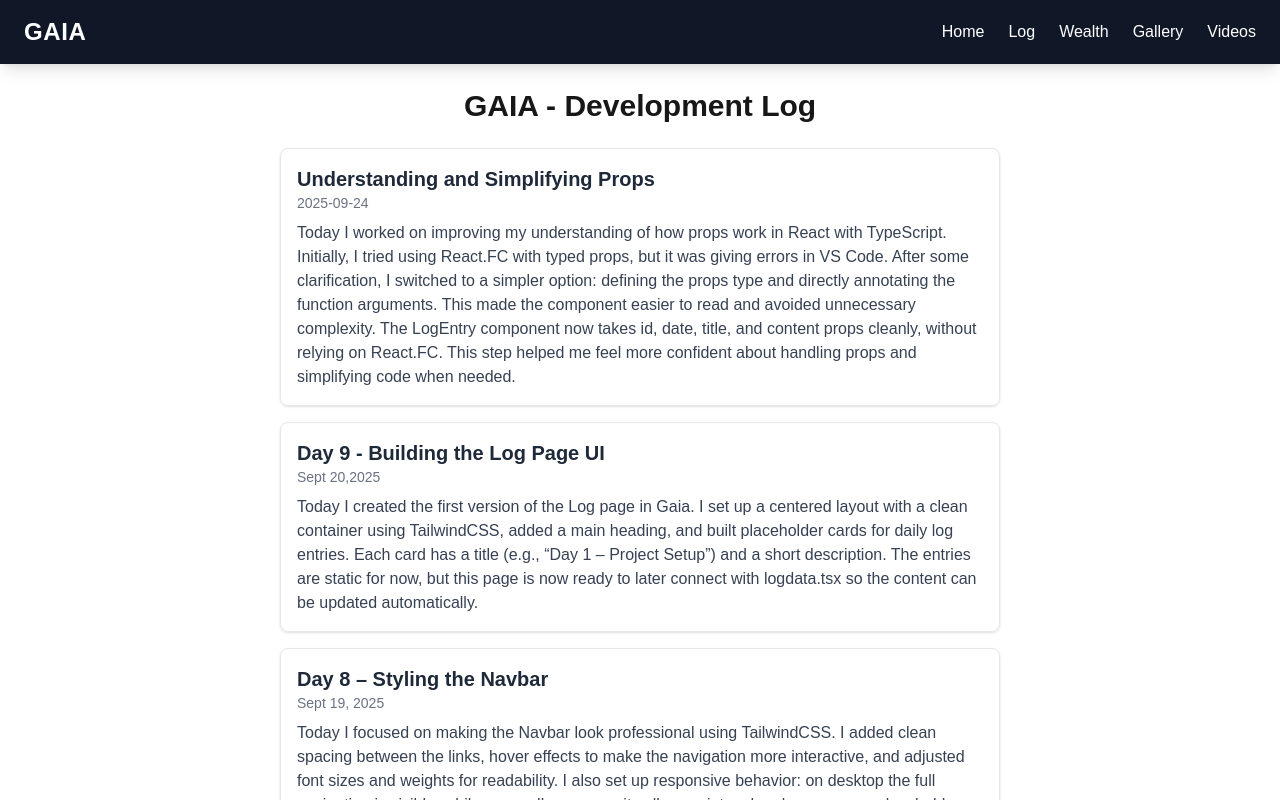
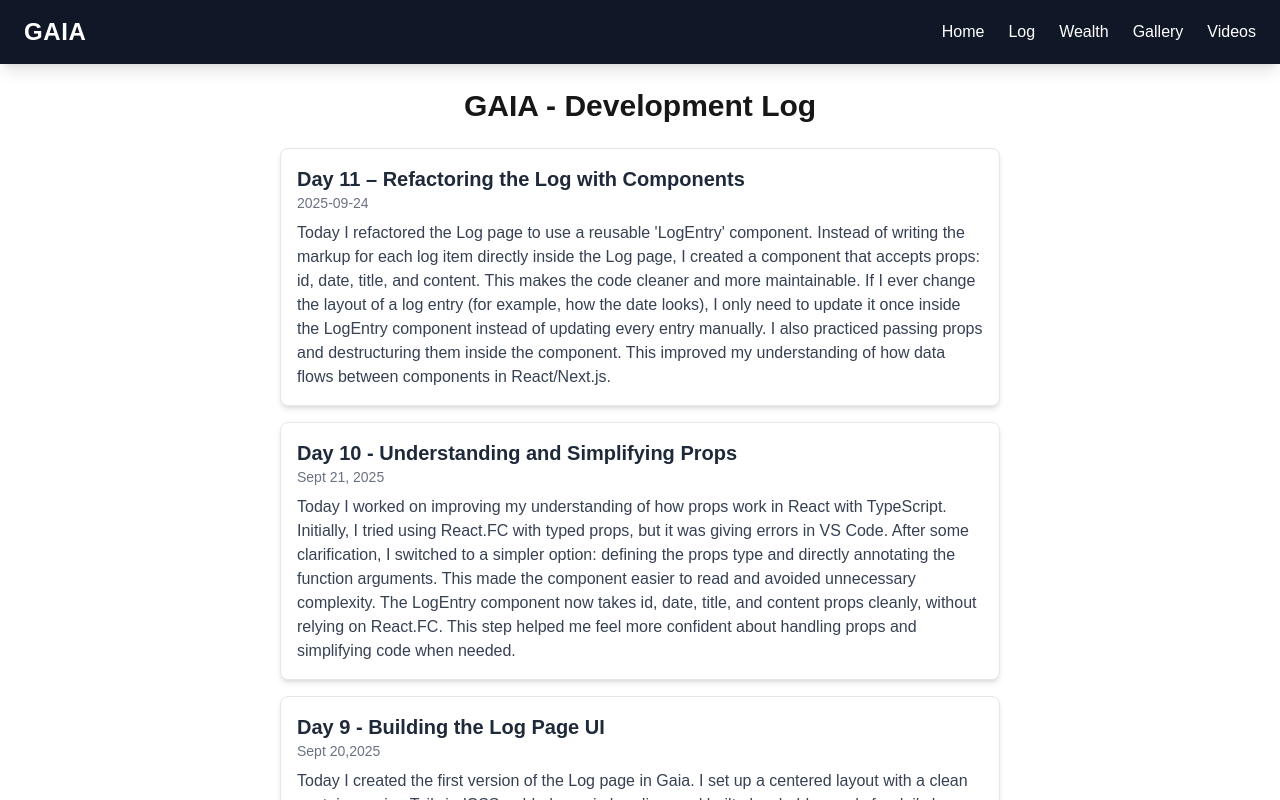
Before and after one commit to Mostafa-El-Masry/gaia, a Next.js app: page /log in a window 1280 px wide. Shown: the top 800 px of the page. Built offline with nearby package versions, Linux system fonts and the light colour scheme.

Commit message:
log update

```diff
--- a/app/components/LogEntry.tsx
+++ b/app/components/LogEntry.tsx
@@ -1,21 +1,19 @@
-// components/LogEntry.tsx
-import React from "react";
 
-interface LogEntryProps {
+type LogEntryProps =  {
   id: number;
   date: string;
   title: string;
   content: string;
 }
 
-const LogEntry = ({ id, date, title, content }: LogEntryProps) => {
+export default function LogEntry ({ id, date, title, content }: LogEntryProps) {
   return (
-    <div className="mb-4 max-w-3xl mx-auto p-4 border border-gray-200 rounded-lg shadow-sm hover:shadow-md transition">
+    <>
+    <div className="bg-white mb-4 max-w-3xl mx-auto p-4 border border-gray-200 rounded-lg shadow-md hover:shadow-sm transition">
       <h3 className="text-xl font-bold text-gray-800">{title}</h3>
-      <span className="block text-sm text-gray-500">{id}{date}</span>
+      <span className="block text-sm text-gray-500">{date}</span>
       <p className="mt-2 text-gray-700">{content}</p>
     </div>
+    </>
   );
 };
-
-export default LogEntry;
--- a/data/logData.ts
+++ b/data/logData.ts
@@ -1,17 +1,24 @@
 // /app/data/logdata.tsx
 
-export interface LogEntry {
+export type LogEntry = {
   id: number;
   date: string;
   title: string;
   content: string;
-}
+};
 
 export const logData: LogEntry[] = [
   {
+    id: 11,
+    date: "2025-09-24",
+    title: "Day 11 – Refactoring the Log with Components",
+    content:
+      "Today I refactored the Log page to use a reusable 'LogEntry' component. Instead of writing the markup for each log item directly inside the Log page, I created a component that accepts props: id, date, title, and content. This makes the code cleaner and more maintainable. If I ever change the layout of a log entry (for example, how the date looks), I only need to update it once inside the LogEntry component instead of updating every entry manually. I also practiced passing props and destructuring them inside the component. This improved my understanding of how data flows between components in React/Next.js."
+  },
+  {
     id: 10,
-    date: "2025-09-24",
-    title: "Understanding and Simplifying Props",
+    date: "Sept 21, 2025",
+    title: "Day 10 - Understanding and Simplifying Props",
     content:
       "Today I worked on improving my understanding of how props work in React with TypeScript. Initially, I tried using React.FC with typed props, but it was giving errors in VS Code. After some clarification, I switched to a simpler option: defining the props type and directly annotating the function arguments. This made the component easier to read and avoided unnecessary complexity. The LogEntry component now takes id, date, title, and content props cleanly, without relying on React.FC. This step helped me feel more confident about handling props and simplifying code when needed.",
   },
--- a/package.json
+++ b/package.json
@@ -9,7 +9,7 @@
     "lint": "eslint"
   },
   "dependencies": {
-    "next": "^15.5.3",
+    "next": "^15.5.4",
     "react": "^19.1.0",
     "react-dom": "^19.1.0"
   },
```
Also changed, not shown: 1 other file (tests, documents, lock files or other folders).
